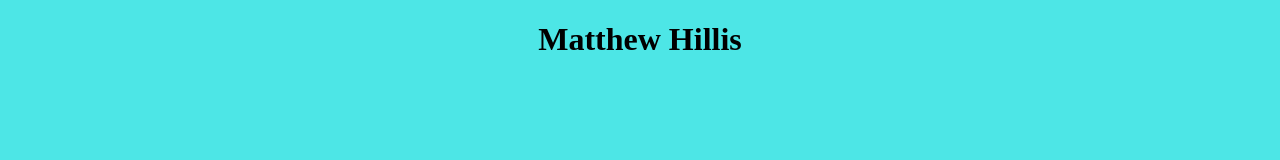
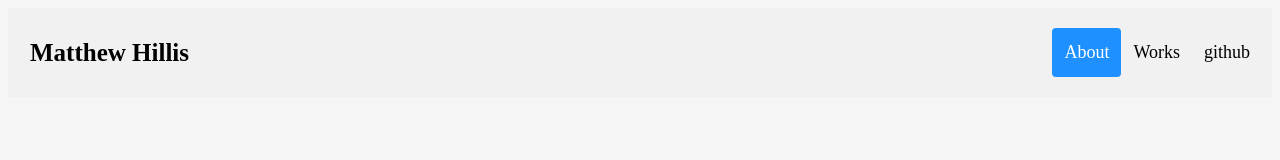
Before and after one commit to mhillis/personalWeb, a plain HTML site: page index.html in a window 1280 px wide. Drawn offline with Linux system fonts and the light colour scheme.

Commit message:
created navbar still need to add functionality

```diff
--- a/index.html
+++ b/index.html
@@ -1,12 +1,29 @@
 <!DOCTYPE html>
-<html>
-    <head>
-        <link rel="stylesheet" href="mystyle.css">
-        <title>Matthew Hillis</title>
-    </head>
-    <body>
-        <h1 id="name">Matthew Hillis</h1>
-    </body>
+<html lang="en">
 
+<head>
+    <link rel="stylesheet" href="mystyle.css">
+    <title>Matthew Hillis</title>
+</head>
+
+<body>
+    <div class="content">
+             <!--Header-->
+        <div class="header">
+        <a class="name">Matthew Hillis</a>
+         <div class="header-right">
+                <a class="active" href="#about">About</a>
+                <a href="#works">Works</a>
+                <a href="https://github.com/mhillis" rel="noopener" target="_blank">github</a>
+         </div>
+        </div> <!--Header-->
+        <div id="about"class="about-section">
+
+        </div>
+        <div id="works" class="works-section">
+
+        </div>
+    </div><!--Center Content-->
+</body>
 
 </html>
--- a/myStyle.css
+++ b/myStyle.css
@@ -1,6 +1,42 @@
 body{
-    background-color: rgb(77, 230, 230);
+    background-color: whitesmoke
 }
-#name {
+.header {
+    overflow: hidden;
+    background-color: #f1f1f1;
+    padding: 20px 10px;
+}
+
+/*style header links*/
+.header a {
+    float: left;
+    color: black;
     text-align: center;
+    padding: 12px;
+    text-decoration: none;
+    font-size: 18px;
+    line-height: 25px;
+    border-radius: 4px;
 }
+/*style the name*/
+.header a.name{
+    font-size: 25px;
+    font-weight: bold;
+}
+
+/*change background color on mouse over*/
+.header a:hover {
+    background-color: #ddd;
+    color:black;
+}
+
+/*style active and current link*/
+.header-right a.active{
+    background-color: dodgerblue;
+    color:white;
+}
+
+/*float the link section to the right*/
+.header-right {
+    float: right;
+}
```
